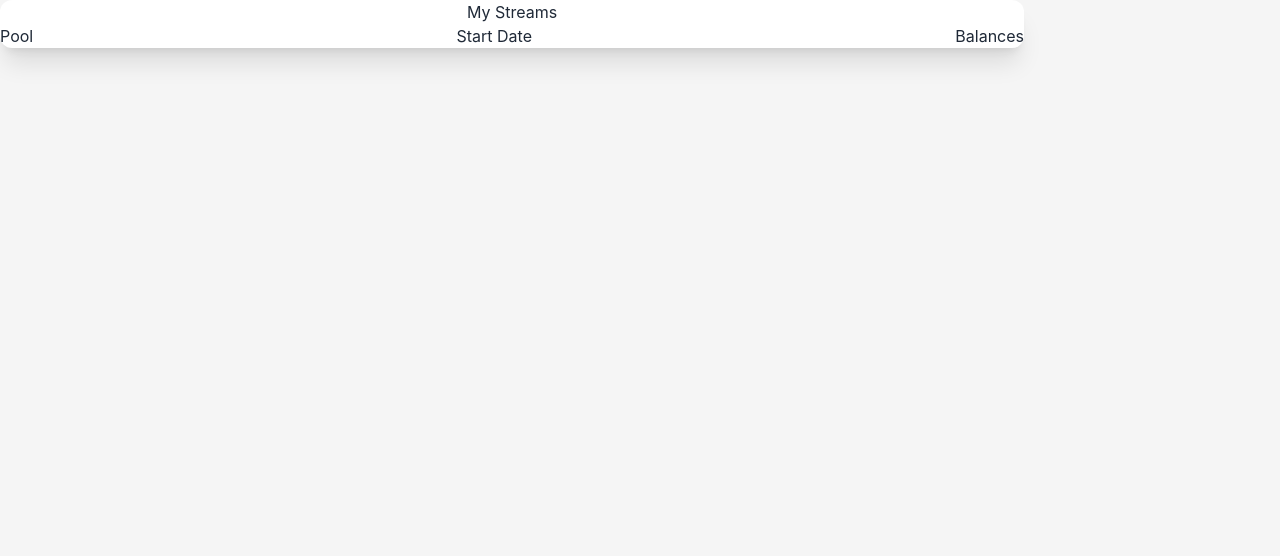
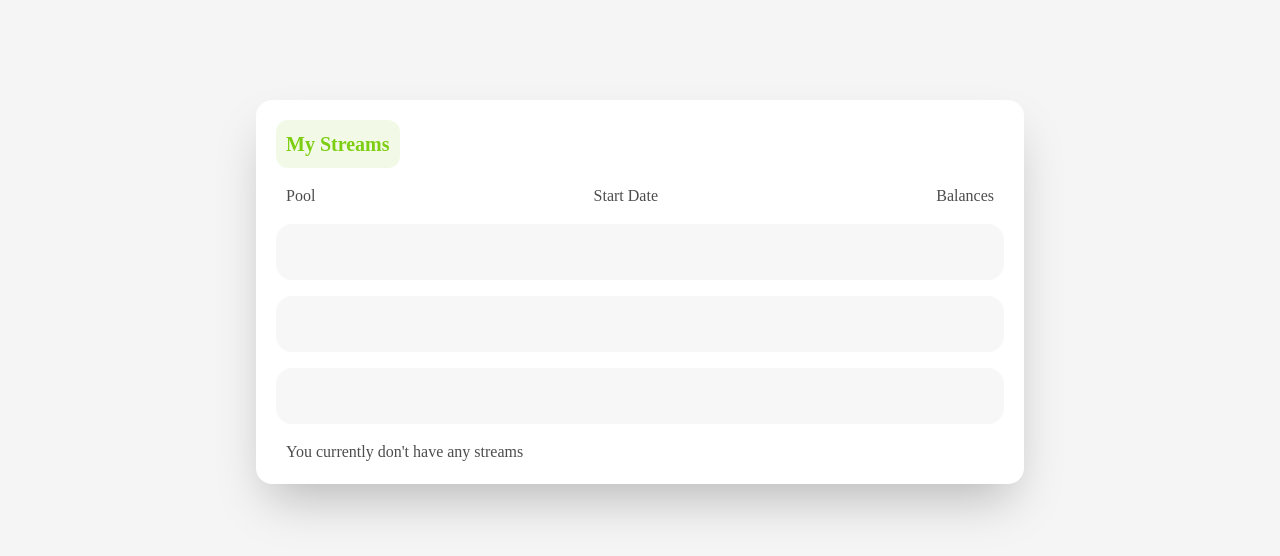
Before and after one commit to Ankush523/FlowFinance, a React (Create React App) app: page /streams in a window 1280 px wide. Shown: the top 556 px of the page. Built offline with nearby package versions, Linux system fonts and the light colour scheme.

Commit message:
streams page complete and dashboard minor changes

```diff
--- a/src/components/Streams.js
+++ b/src/components/Streams.js
@@ -2,16 +2,27 @@ import React from 'react'
 
 const Streams = () => {
   return (
-    <div className='bg-white2'>
-        <div className='w-[80%] h-[fit-content] bg-white1 shadow-xl rounded-xl'>
-            <div className='flex flex-col'>
-                <label>My Streams</label>
-                <div className='flex flex-row justify-between'>
+    <div className='bg-white2 py-[100px] flex flex-row justify-center items-center'>
+        <div className='w-[60%] h-[fit-content] bg-white1 shadow-2xl rounded-2xl '>
+            <div className='flex flex-col px-[20px] space-y-4 py-[20px]'>
+                <label className='text-left bg-green1/10 w-[fit-content] p-[10px] rounded-xl text-green1 font-poppins font-semibold text-xl'>My Streams</label>
+                <div className='flex flex-row justify-between px-[10px] font-poppins text-black1/70'>
                     <label>Pool</label>
                     <label>Start Date</label>
                     <label>Balances</label>
                 </div>
-
+                <div className='flex flex-col space-y-4 '>
+                    <div className='w-full p-4 text-transparent bg-white2 rounded-2xl animate-pulse'>
+                        -
+                    </div>
+                    <div className='w-full p-4 text-transparent bg-white2 rounded-2xl animate-pulse'>
+                        -
+                    </div>
+                    <div className='w-full p-4 text-transparent bg-white2 rounded-2xl animate-pulse'>
+                        -
+                    </div>
+                </div>
+                <p className='text-left px-[10px] font-poppins text-black1/70'>You currently don't have any streams</p>
             </div>
         </div>
     </div>
--- a/src/pages/Dashboard.js
+++ b/src/pages/Dashboard.js
@@ -16,6 +16,7 @@ const Dashboard = () => {
             <label className="font-poppins font-medium text-green1  text-4xl">flow</label>
           </div>
 
+          <button>
             <a href="https://github.com/Ankush523/FlowFinance">
                 <div className="flex flex-row space-x-2 items-center pl-[8px] rounded-xl mx-[10px] bg-green3 py-[8px] hover:bg-green1 mt-[40px]">
                 <img src={wallet} alt="wallet" className="h-[35px] p-[5px] bg-white1/20 rounded-md" />
@@ -24,7 +25,9 @@ const Dashboard = () => {
                 </p>
                 </div>
             </a>
+          </button>
 
+          <button>
             <a href="https://github.com/Ankush523/FlowFinance">
                 <div className="flex flex-row space-x-2 items-center pl-[8px] rounded-xl mx-[10px] hover:bg-green1/10 py-[8px]  mt-[20px]">
                 <img src={dashboard} alt="dashboard" className="h-[35px] p-[5px] bg-white1/20 rounded-md" />
@@ -33,8 +36,10 @@ const Dashboard = () => {
                 </p>
                 </div>
             </a>
+          </button>
 
-          <a href="/streams">
+          <button>
+            <a href="https://github.com/Ankush523/FlowFinance">
                 <div className="flex flex-row space-x-2 items-center pl-[8px] rounded-xl mx-[10px] hover:bg-green1/10 py-[8px]  mt-[10px]">
                 <img src={stream} alt="dashboard" className="h-[35px] p-[5px] bg-white1/20 rounded-md" />
                 <p className="font-poppins text-sm font-medium text-green3">
@@ -42,7 +47,9 @@ const Dashboard = () => {
                 </p>
                 </div>
             </a>
+          </button>
 
+          <button>
             <a href="https://github.com/Ankush523/FlowFinance">
                 <div className="flex flex-row space-x-2 items-center pl-[8px] rounded-xl mx-[10px] hover:bg-green1/10 py-[8px]  mt-[10px]">
                 <img src={lend} alt="dashboard" className="h-[35px] p-[5px] bg-white1/20 rounded-md" />
@@ -51,7 +58,9 @@ const Dashboard = () => {
                 </p>
                 </div>
             </a>
+          </button>
 
+          <button>
             <a href="https://github.com/Ankush523/FlowFinance">
                 <div className="flex flex-row space-x-2 items-center pl-[8px] rounded-xl mx-[10px] hover:bg-green1/10 py-[8px]  mt-[10px]">
                 <img src={borrow} alt="dashboard" className="h-[35px] p-[5px] bg-white1/20 rounded-md" />
@@ -60,6 +69,7 @@ const Dashboard = () => {
                 </p>
                 </div>
             </a>
+          </button>
         </div>
       </div>
 
```
Lines whose indentation alone changed are shown as unchanged.
